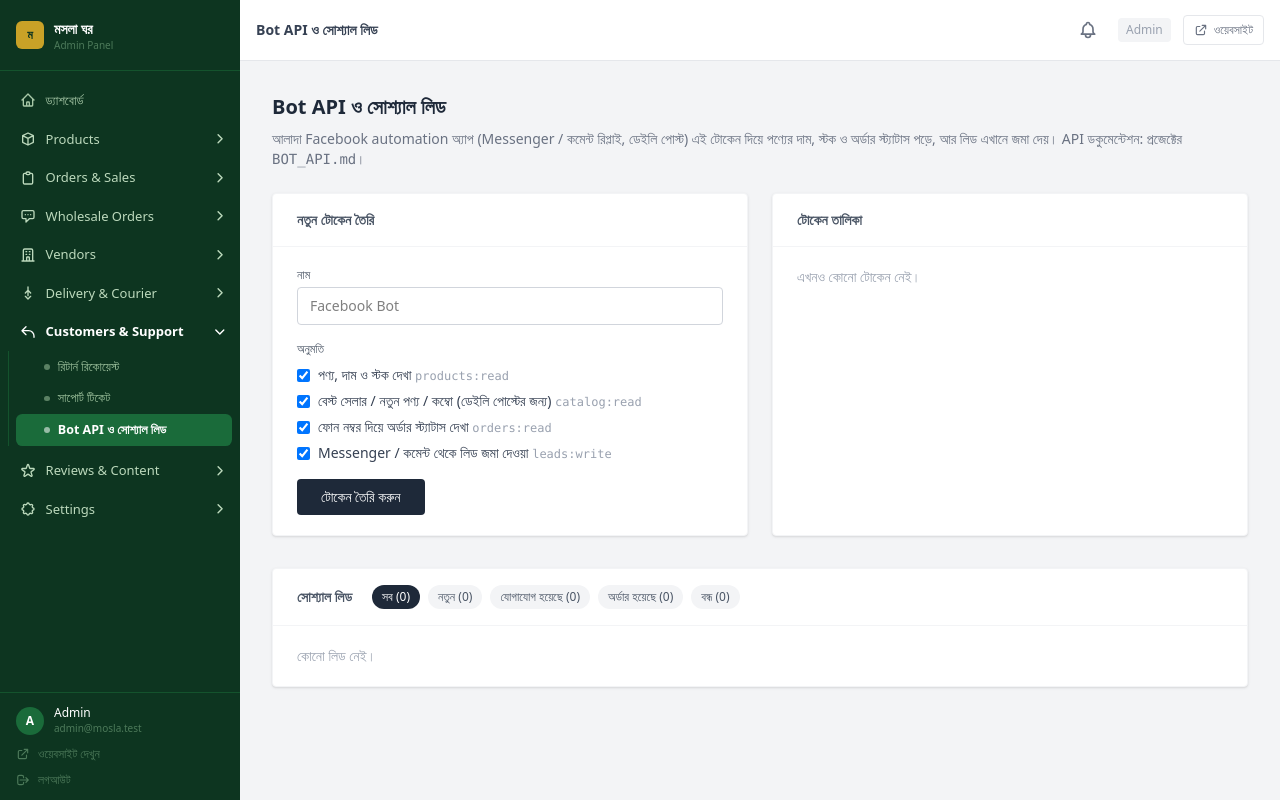
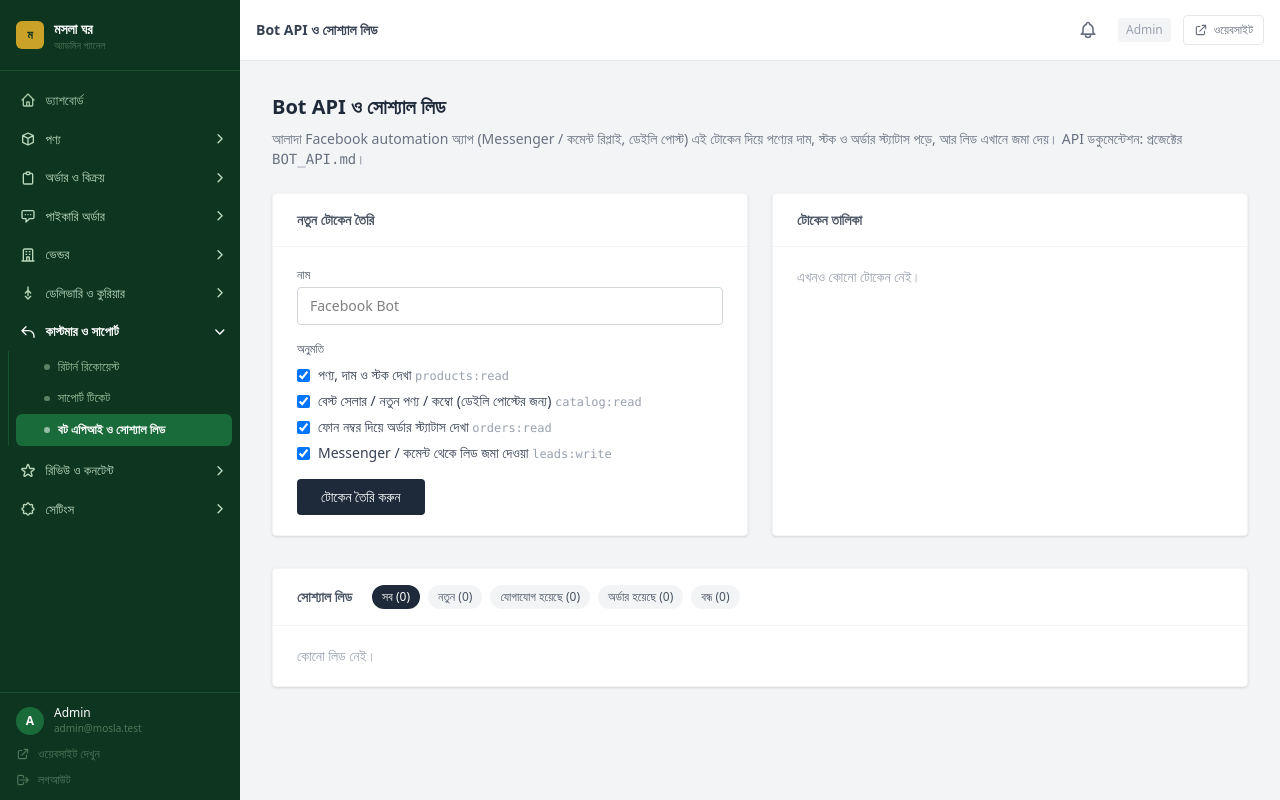
Before and after one commit to shafikcmt/mosla-ghor, a Laravel app: page /admin/bot-api in a window 1280 px wide. Run offline with Laravel 12, Linux system fonts and the light colour scheme; the visitor is signed in with stand-in values (Sample User, id 1); data comes from the database, SQL or seed files in the repository; data that the repository does not hold is empty; style sheets or scripts are compiled from the project's sources; parts of the project's set-up code (start-up, migrations or seed data) failed here and were passed over; some libraries are stand-ins or nearby versions.

Commit message:
Admin sidebar: make all menu labels Bangla
Co-Authored-By: Claude Sonnet 5.5 <noreply@anthropic.com>
Claude-Session: https://claude.ai/code/session_01VhR2E6TfmBM5JGSx5nfG8W

```diff
--- a/resources/views/admin/layout.blade.php
+++ b/resources/views/admin/layout.blade.php
@@ -70,7 +70,7 @@
 
     $menuGroups = [
         [
-            'label' => 'Products', 'icon' => $icons['box'],
+            'label' => 'পণ্য', 'icon' => $icons['box'],
             'items' => [
                 ['label' => 'পণ্যসমূহ',  'route' => 'admin.products.index',   'active' => 'admin.products.*'],
                 ['label' => 'প্রাইস বোর্ড', 'route' => 'admin.price-board.index', 'active' => 'admin.price-board.*'],
@@ -79,65 +79,65 @@
             ],
         ],
         [
-            'label' => 'Orders & Sales', 'icon' => $icons['clip'],
+            'label' => 'অর্ডার ও বিক্রয়', 'icon' => $icons['clip'],
             'items' => [
                 ['label' => 'অর্ডার',   'route' => 'admin.orders.index',    'active' => ['admin.orders.index', 'admin.orders.show', 'admin.orders.invoice']],
-                ['label' => '+ ফোন / WhatsApp অর্ডার', 'route' => 'admin.orders.manual.create', 'active' => ['admin.orders.manual.create', 'admin.orders.manual.share']],
+                ['label' => '+ ফোন / হোয়াটসঅ্যাপ অর্ডার', 'route' => 'admin.orders.manual.create', 'active' => ['admin.orders.manual.create', 'admin.orders.manual.share']],
                 ['label' => 'মুছে ফেলা অর্ডার', 'route' => 'admin.orders.trash', 'active' => 'admin.orders.trash'],
                 ['label' => 'কাস্টমার', 'route' => 'admin.customers.index', 'active' => 'admin.customers.*'],
             ],
         ],
         [
-            'label' => 'Wholesale Orders', 'icon' => $icons['chat'],
+            'label' => 'পাইকারি অর্ডার', 'icon' => $icons['chat'],
             'items' => [
-                ['label' => 'Enquiry সমূহ',     'route' => 'admin.wholesale.enquiry.index', 'active' => 'admin.wholesale.enquiry.*'],
+                ['label' => 'এনকোয়ারি সমূহ',     'route' => 'admin.wholesale.enquiry.index', 'active' => 'admin.wholesale.enquiry.*'],
                 ['label' => 'কোটেশন অনুমোদন',  'route' => 'admin.wholesale.quote.index',   'active' => 'admin.wholesale.quote.*'],
-                ['label' => 'Chat Monitor',     'route' => 'admin.wholesale.chat.index',    'active' => 'admin.wholesale.chat.*'],
+                ['label' => 'চ্যাট মনিটর',     'route' => 'admin.wholesale.chat.index',    'active' => 'admin.wholesale.chat.*'],
             ],
         ],
         [
-            'label' => 'Vendors', 'icon' => $icons['shop'],
+            'label' => 'ভেন্ডর', 'icon' => $icons['shop'],
             'items' => [
                 ['label' => 'ভেন্ডর / মার্চেন্ট', 'route' => 'admin.vendors.index',          'active' => 'admin.vendors.*'],
                 ['label' => 'ভেন্ডর পণ্য অনুমোদন', 'route' => 'admin.vendor-products.index', 'active' => 'admin.vendor-products.*'],
                 ['label' => 'ভেন্ডর স্টক',        'route' => 'admin.vendor-stock.index',     'active' => 'admin.vendor-stock.*'],
                 ['label' => 'ভেন্ডর কাস্টমার',    'route' => 'admin.vendor-customers.index', 'active' => 'admin.vendor-customers.*'],
                 ['label' => 'পেআউট রিকুয়েস্ট',   'route' => 'admin.vendor-payouts.index',   'active' => 'admin.vendor-payouts.*'],
-                ['label' => 'Vendor Wallet',       'route' => 'admin.vendor-wallet.index',    'active' => 'admin.vendor-wallet.*'],
-                ['label' => 'Commission সেটিং',   'route' => 'admin.commission.settings.index', 'active' => 'admin.commission.*'],
+                ['label' => 'ভেন্ডর ওয়ালেট',       'route' => 'admin.vendor-wallet.index',    'active' => 'admin.vendor-wallet.*'],
+                ['label' => 'কমিশন সেটিং',   'route' => 'admin.commission.settings.index', 'active' => 'admin.commission.*'],
             ],
         ],
         [
-            'label' => 'Delivery & Courier', 'icon' => $icons['truck'],
+            'label' => 'ডেলিভারি ও কুরিয়ার', 'icon' => $icons['truck'],
             'items' => [
                 ['label' => 'কুরিয়ার',        'route' => 'admin.couriers.index',             'active' => 'admin.couriers.*'],
                 ['label' => 'ডেলিভারি রেট',    'route' => 'admin.delivery-rates.index',       'active' => 'admin.delivery-rates.*'],
-                ['label' => 'API সেটিং',       'route' => 'admin.courier-api-settings.index', 'active' => 'admin.courier-api-settings.*'],
+                ['label' => 'এপিআই সেটিং',       'route' => 'admin.courier-api-settings.index', 'active' => 'admin.courier-api-settings.*'],
                 ['label' => 'পার্সেল অর্ডার',  'route' => 'admin.courier-orders.index',        'active' => 'admin.courier-orders.*'],
                 ['label' => 'ভেন্ডর পিকআপ',    'route' => 'admin.vendor-pickup-points.index', 'active' => 'admin.vendor-pickup-points.*'],
                 ['label' => 'ডেলিভারি জোন',    'route' => 'admin.delivery-zones.index',        'active' => 'admin.delivery-zones.*'],
             ],
         ],
         [
-            'label' => 'Customers & Support', 'icon' => $icons['return'],
+            'label' => 'কাস্টমার ও সাপোর্ট', 'icon' => $icons['return'],
             'items' => [
                 ['label' => 'রিটার্ন রিকোয়েস্ট', 'route' => 'admin.return-requests.index', 'active' => 'admin.return-requests.*'],
                 ['label' => 'সাপোর্ট টিকেট',      'route' => 'admin.support-tickets.index', 'active' => 'admin.support-tickets.*'],
-                ['label' => 'Bot API ও সোশ্যাল লিড', 'route' => 'admin.bot-api.index',     'active' => 'admin.bot-api.*'],
+                ['label' => 'বট এপিআই ও সোশ্যাল লিড', 'route' => 'admin.bot-api.index',     'active' => 'admin.bot-api.*'],
             ],
         ],
         [
-            'label' => 'Reviews & Content', 'icon' => $icons['star'],
+            'label' => 'রিভিউ ও কনটেন্ট', 'icon' => $icons['star'],
             'items' => [
-                ['label' => 'FAQ',           'route' => 'admin.faqs.index',            'active' => 'admin.faqs.*'],
+                ['label' => 'সাধারণ জিজ্ঞাসা (FAQ)',           'route' => 'admin.faqs.index',            'active' => 'admin.faqs.*'],
                 ['label' => 'রিভিউ',         'route' => 'admin.reviews.index',         'active' => 'admin.reviews.*'],
                 ['label' => 'পণ্য রিভিউ',     'route' => 'admin.product-reviews.index', 'active' => 'admin.product-reviews.*'],
-                ['label' => 'Hero Slides', 'route' => 'admin.hero-slides.index', 'active' => 'admin.hero-slides.*'],
+                ['label' => 'হিরো স্লাইড', 'route' => 'admin.hero-slides.index', 'active' => 'admin.hero-slides.*'],
                 ['label' => 'ওয়েবসাইট সেটিং', 'route' => 'admin.website-settings.index', 'active' => 'admin.website-settings.*'],
             ],
         ],
         [
-            'label' => 'Settings', 'icon' => $icons['gear'],
+            'label' => 'সেটিংস', 'icon' => $icons['gear'],
             'items' => [
                 ['label' => 'পেমেন্ট সেটিং',  'route' => 'admin.payment-settings.index',  'active' => 'admin.payment-settings.*'],
                 ['label' => 'ডেলিভারি সেটিং',  'route' => 'admin.delivery-settings.index', 'active' => 'admin.delivery-settings.*'],
@@ -170,7 +170,7 @@
         </div>
         <div>
             <div class="text-white text-sm font-bold leading-tight">মসলা ঘর</div>
-            <div class="text-[#4d7a5a] text-[10px] leading-none mt-0.5">Admin Panel</div>
+            <div class="text-[#4d7a5a] text-[10px] leading-none mt-0.5">অ্যাডমিন প্যানেল</div>
         </div>
     </div>
 
```
